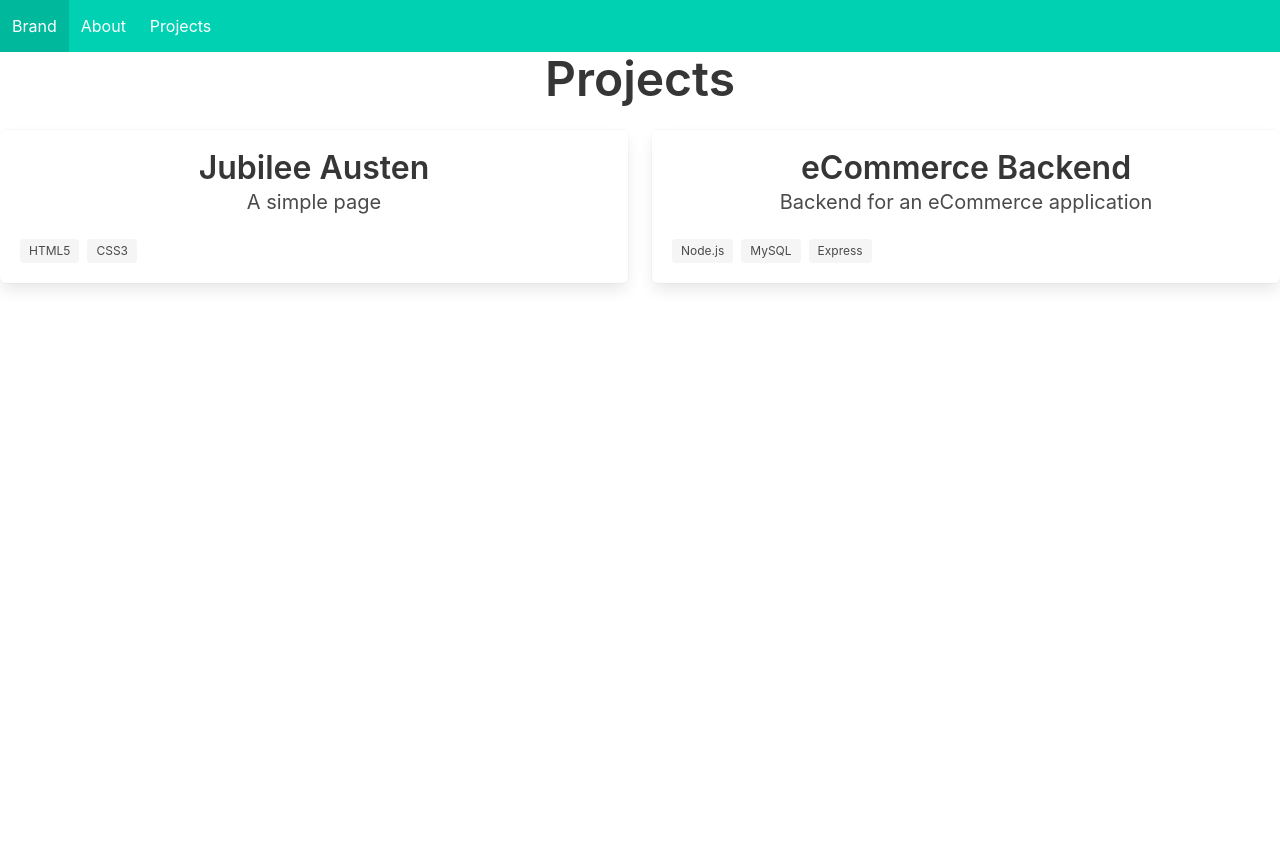
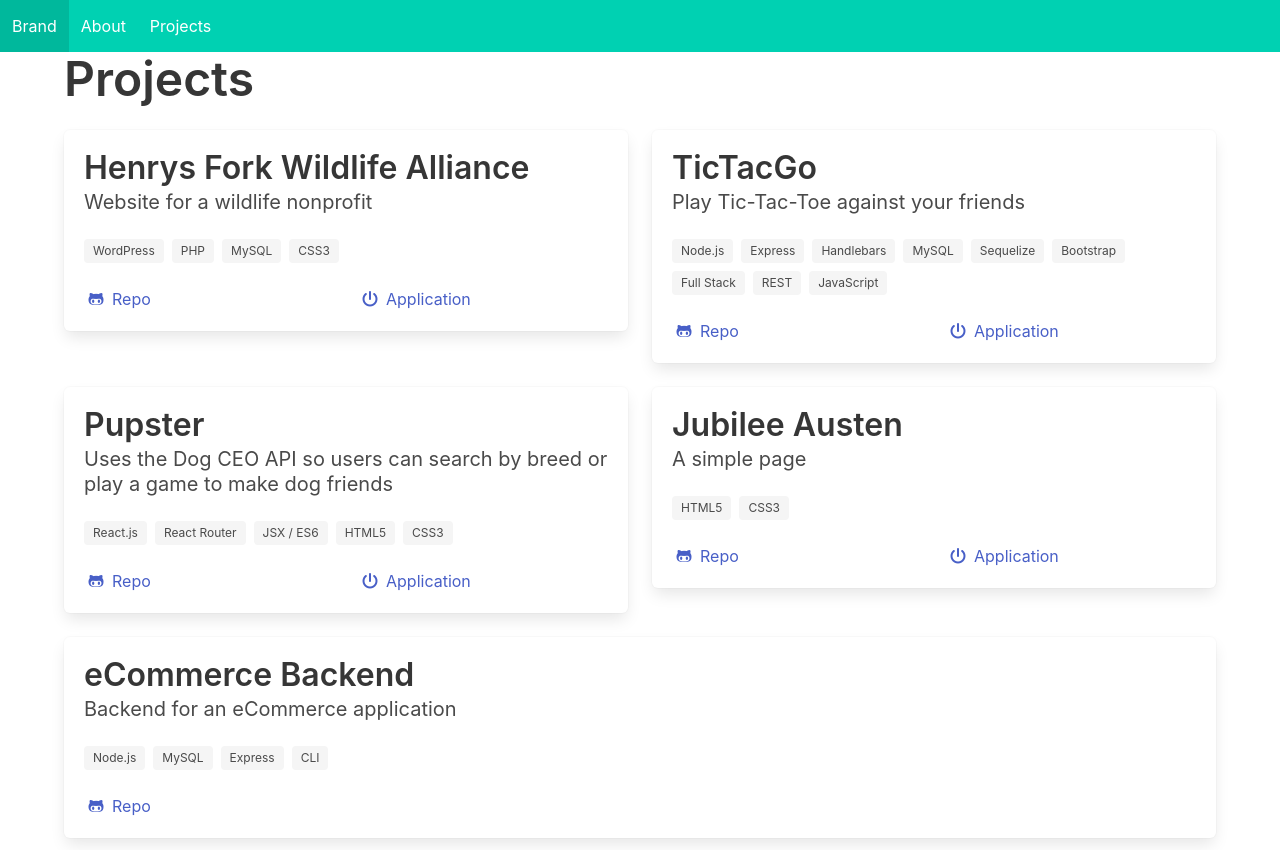
Before and after one commit to mtorcellini/portfolio, a React (Create React App) app: page /projects in a window 1280 px wide. Before the commit the page ends 800 px from the top, so only its background shows below. Built offline with nearby package versions, Linux system fonts and the light colour scheme.

Commit message:
render projects from an array

```diff
--- a/public/index.html
+++ b/public/index.html
@@ -25,6 +25,7 @@
       Learn how to configure a non-root public URL by running `npm run build`.
     -->
     <title>React App</title>
+    <script src="https://kit.fontawesome.com/fd1231a78a.js" crossorigin="anonymous"></script>
   </head>
   <body>
     <noscript>You need to enable JavaScript to run this app.</noscript>
--- a/src/App.js
+++ b/src/App.js
@@ -1,5 +1,4 @@
-import logo from './logo.svg';
-import './App.css';
+
 import About from './components/pages/About';
 import Projects from './components/pages/Projects';
 import Nav from './components/Nav';
--- a/src/components/Nav/index.js
+++ b/src/components/Nav/index.js
@@ -1,12 +1,11 @@
-import {Link, useLocation} from 'react-router-dom';
+import {Link} from 'react-router-dom';
 
 function Nav() {
   return (
     <nav className="navbar is-primary" role="navigation" aria-label="main navigation">
       <div className="navbar-brand">
         <Link to="/" className="navbar-item">Brand</Link>
-
-        <Link role="button" class="navbar-burger" aria-label="menu" aria-expanded="false"
+        <div role="button" className="navbar-burger" aria-label="menu" aria-expanded="false"
           onClick={() => {
               document.querySelector('#navMenu').classList.toggle('is-active');
               document.querySelector('.navbar-burger').classList.toggle('is-active');
@@ -15,7 +14,7 @@ function Nav() {
           <span aria-hidden="true"></span>
           <span aria-hidden="true"></span>
           <span aria-hidden="true"></span>
-        </Link>
+        </div>
 
       </div>
 
--- a/src/components/Project/index.js
+++ b/src/components/Project/index.js
@@ -4,19 +4,49 @@ function Project (props) {
   let tags;
 
   if (props.tags) {
-    tags = props.tags.map(tag => <span className="tag">{tag}</span>);
+    tags = props.tags.map(tag => <span key={tag}className="tag">{tag}</span>);
   }
 
   return (
-      <div className="column is-half">
+    <div className="column">
       <div className="box">
         <h3 className="title is-3">{props.title}</h3>
         <p className="subtitle">{props.subtitle}</p>
         <div className="tags">
           {tags}
         </div>
+        <div className="columns">
+          {
+            props.repo &&
+            <div className="column">
+              <a href={props.repo} target="_blank" rel="noreferrer">
+                <div className="icon-text">
+                  <span className="icon">
+                    <i className="fab fa-github-alt"></i>
+                  </span>
+                  <span>Repo</span>
+                </div>
+              </a>
+            </div>
+          }
+          {
+            props.deploy &&
+            <div className="column">
+              <a href={props.deploy} target="_blank" rel="noreferrer">
+                <div className="icon-text">
+                  <span className="icon">
+                    <i className="fas fa-power-off"></i>
+                  </span>
+                  <span>Application</span>
+                </div>
+              </a>
+            </div>
+          }
+        </div>
+
       </div>
     </div>
+
   )
 }
 
--- a/src/components/pages/Projects/index.js
+++ b/src/components/pages/Projects/index.js
@@ -2,23 +2,80 @@ import Project from '../../Project';
 
 
 function Projects() {
+
+  const projects = [
+    {
+      title: "Henrys Fork Wildlife Alliance",
+      subtitle: "Website for a wildlife nonprofit",
+      tags: ["WordPress", "PHP", "MySQL", "CSS3"],
+      repo: "https://github.com/mtorcellini/henrys_fork",
+      deploy: "https://henrysforkwildlifealliance.org/"
+    },
+    {
+      title: "TicTacGo",
+      subtitle: "Play Tic-Tac-Toe against your friends",
+      tags: ["Node.js", "Express", "Handlebars", "MySQL", "Sequelize", "Bootstrap", "Full Stack", "REST", "JavaScript"],
+      repo: "https://github.com/mtorcellini/ticTacGo",
+      deploy: "https://aqueous-retreat-32595.herokuapp.com/"
+    },
+    {
+      title: "Pupster",
+      subtitle: "Uses the Dog CEO API so users can search by breed or play a game to make dog friends",
+      tags: ["React.js", "React Router", "JSX / ES6", "HTML5", "CSS3"],
+      repo: "https://github.com/mtorcellini/pupster",
+      deploy: "https://mtorcellini.github.io/pupster/"
+
+    },
+    {
+      title: "Jubilee Austen",
+      subtitle: "A simple page",
+      tags: ["HTML5", "CSS3"],
+      repo: "https://github.com/mtorcellini/jubilee-austen",
+      deploy: "https://mtorcellini.github.io/jubilee-austen/"
+    },
+    {
+      title: "eCommerce Backend",
+      subtitle: "Backend for an eCommerce application",
+      tags: ["Node.js", "MySQL", "Express", "CLI"],
+      repo: "https://github.com/mtorcellini/ecommerce-backend"
+    },
+  ];
+
+  const projectArray = projects.map((project, index) => (
+    <Project
+      key={index}
+      title={project.title}
+      subtitle={project.subtitle}
+      tags={project.tags}
+      repo={project.repo}
+      deploy={project.deploy} />
+  ));
+
+  const projectGrid = () => {
+    let grid = [];
+
+    for (let i = 0; i < projectArray.length; i+=2) {
+
+      let twoCol =
+        <div className="columns">
+          {projectArray[i]}
+          {projectArray[i+1]}
+        </div>;
+
+      grid.push(twoCol);
+    }
+
+    return grid;
+  }
+
   return (
     <>
-      <h1 className="title is-1">Projects</h1>
-      <div className="columns">
-        <Project
-          title="Jubilee Austen"
-          subtitle="A simple page"
-          tags={["HTML5", "CSS3"]} />
-        <Project
-          title="eCommerce Backend"
-          subtitle="Backend for an eCommerce application"
-          tags={["Node.js", "MySQL", "Express"]} />
+      <div className="container">
+        <h1 className="title is-1">Projects</h1>
+        {projectGrid()}
       </div>
+
     </>
-
-
-
   )
 }
 
```
Also changed, not shown: 1 other file (tests, documents, lock files or other folders).
